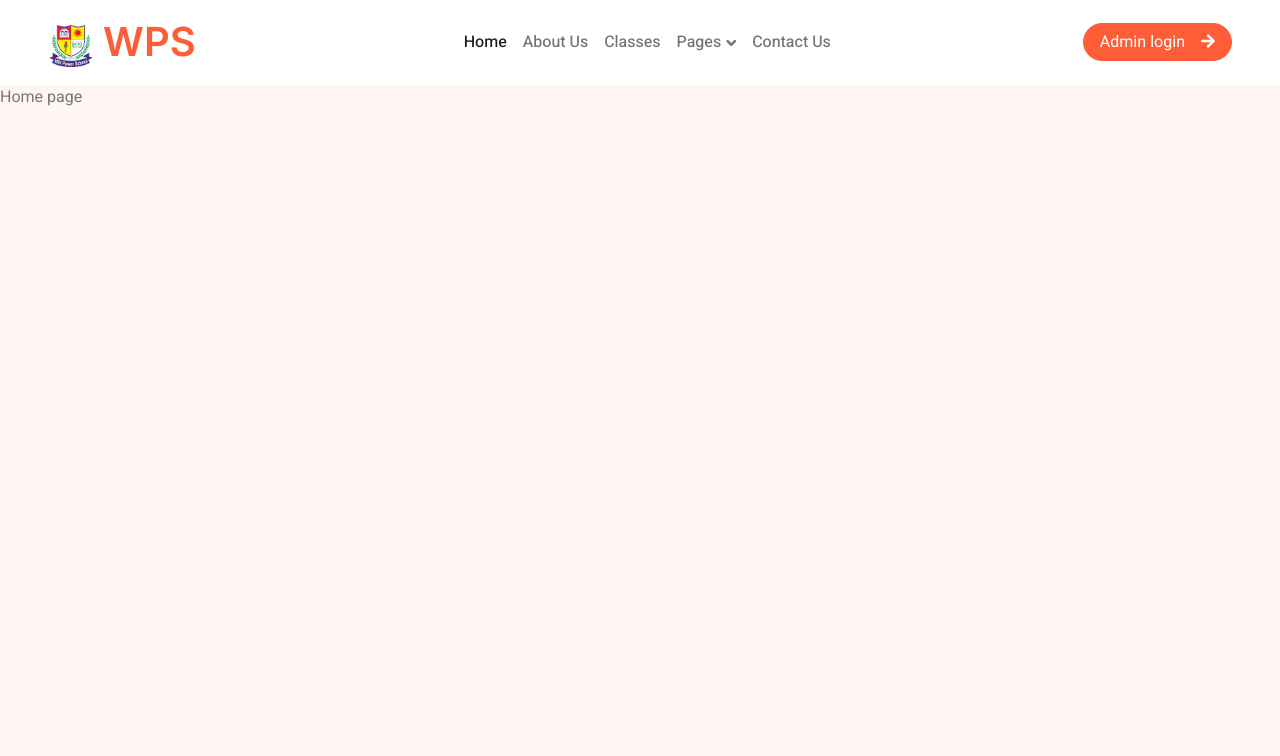
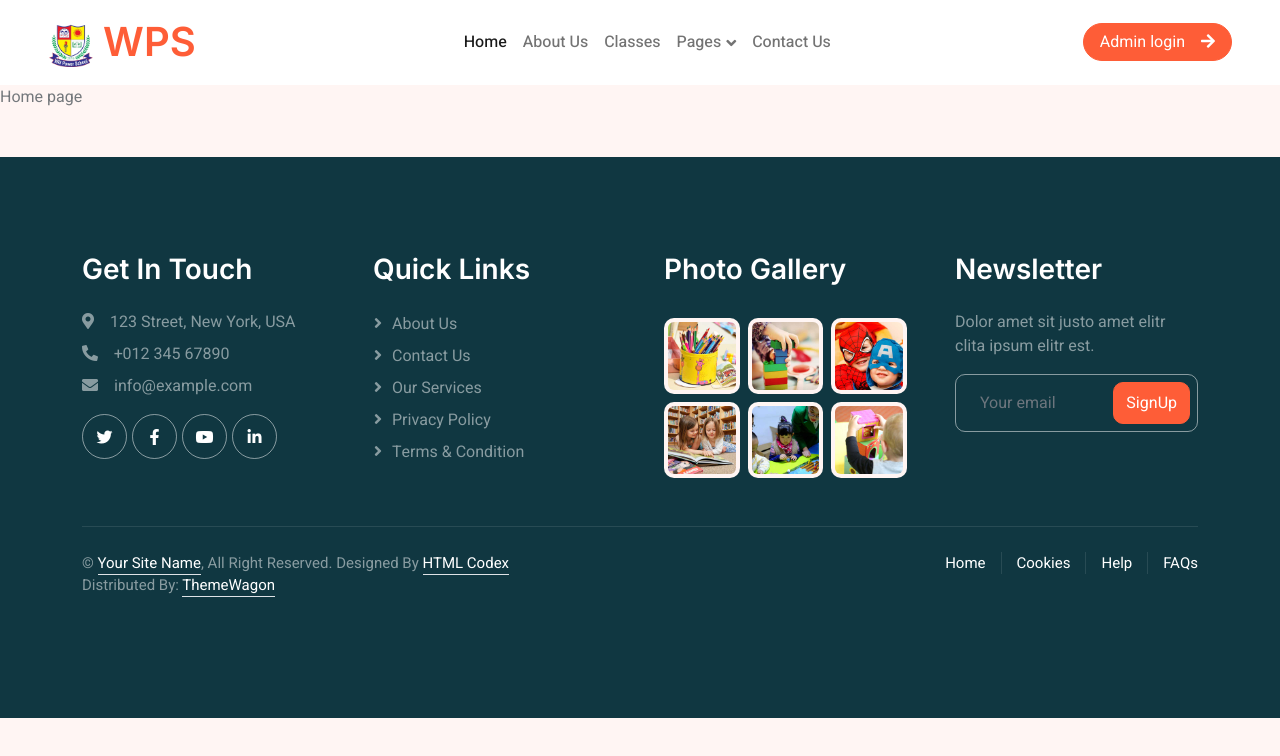
Before and after one commit to Rajib3003/larvelreact, a React (Vite) app in the folder frontendReact/: page / in a window 1280 px wide. Shown: the top 756 px of the page. Built offline with nearby package versions, Linux system fonts and the light colour scheme.

Commit message:
footer added

```diff
--- a/frontendReact/src/App.jsx
+++ b/frontendReact/src/App.jsx
@@ -4,11 +4,12 @@
 // import ProductList from "./product/list"
 // import List from "./product/list"
 import { BrowserRouter as Router, Routes, Route } from 'react-router-dom';
-import Home from './pages/Home';
 
 
 import Header from './layout/header';
 import ProductList from './product/list';
+import Home from './pages/Home';
+import Footer from './layout/footer';
 
 
 function App() {
@@ -23,6 +24,7 @@ function App() {
 
 
     </Routes>
+    <Footer />
   </Router>
   )
 }
--- /dev/null
+++ b/frontendReact/src/layout/Footer.jsx
@@ -0,0 +1,87 @@
+import Uparrow from "./Uparrow";
+
+export default function Footer() {
+    return (
+      <div className="container-fluid bg-dark text-white-50 footer pt-5 mt-5 wow fadeIn" data-wow-delay="0.1s">
+        <div className="container py-5">
+          <div className="row g-5">
+            <div className="col-lg-3 col-md-6">
+              <h3 className="text-white mb-4">Get In Touch</h3>
+              <p className="mb-2"><i className="fa fa-map-marker-alt me-3"></i>123 Street, New York, USA</p>
+              <p className="mb-2"><i className="fa fa-phone-alt me-3"></i>+012 345 67890</p>
+              <p className="mb-2"><i className="fa fa-envelope me-3"></i>info@example.com</p>
+              <div className="d-flex pt-2">
+                <a className="btn btn-outline-light btn-social" href="#"><i className="fab fa-twitter"></i></a>
+                <a className="btn btn-outline-light btn-social" href="#"><i className="fab fa-facebook-f"></i></a>
+                <a className="btn btn-outline-light btn-social" href="#"><i className="fab fa-youtube"></i></a>
+                <a className="btn btn-outline-light btn-social" href="#"><i className="fab fa-linkedin-in"></i></a>
+              </div>
+            </div>
+
+            <div className="col-lg-3 col-md-6">
+              <h3 className="text-white mb-4">Quick Links</h3>
+              <a className="btn btn-link text-white-50" href="#">About Us</a>
+              <a className="btn btn-link text-white-50" href="#">Contact Us</a>
+              <a className="btn btn-link text-white-50" href="#">Our Services</a>
+              <a className="btn btn-link text-white-50" href="#">Privacy Policy</a>
+              <a className="btn btn-link text-white-50" href="#">Terms & Condition</a>
+            </div>
+
+            <div className="col-lg-3 col-md-6">
+              <h3 className="text-white mb-4">Photo Gallery</h3>
+              <div className="row g-2 pt-2">
+                <div className="col-4">
+                  <img className="img-fluid rounded bg-light p-1" src="assets/frontend_assets/img/classes-1.jpg" alt="" />
+                </div>
+                <div className="col-4">
+                  <img className="img-fluid rounded bg-light p-1" src="assets/frontend_assets/img/classes-2.jpg" alt="" />
+                </div>
+                <div className="col-4">
+                  <img className="img-fluid rounded bg-light p-1" src="assets/frontend_assets/img/classes-3.jpg" alt="" />
+                </div>
+                <div className="col-4">
+                  <img className="img-fluid rounded bg-light p-1" src="assets/frontend_assets/img/classes-4.jpg" alt="" />
+                </div>
+                <div className="col-4">
+                  <img className="img-fluid rounded bg-light p-1" src="assets/frontend_assets/img/classes-5.jpg" alt="" />
+                </div>
+                <div className="col-4">
+                  <img className="img-fluid rounded bg-light p-1" src="assets/frontend_assets/img/classes-6.jpg" alt="" />
+                </div>
+              </div>
+            </div>
+
+            <div className="col-lg-3 col-md-6">
+              <h3 className="text-white mb-4">Newsletter</h3>
+              <p>Dolor amet sit justo amet elitr clita ipsum elitr est.</p>
+              <div className="position-relative mx-auto" style={{ maxWidth: '400px' }}>
+                <input className="form-control bg-transparent w-100 py-3 ps-4 pe-5" type="text" placeholder="Your email" />
+                <button type="button" className="btn btn-primary py-2 position-absolute top-0 end-0 mt-2 me-2">SignUp</button>
+              </div>
+            </div>
+          </div>
+        </div>
+
+        <div className="container">
+          <div className="copyright">
+            <div className="row">
+              <div className="col-md-6 text-center text-md-start mb-3 mb-md-0">
+                &copy; <a className="border-bottom" href="#">Your Site Name</a>, All Right Reserved.
+                Designed By <a className="border-bottom" href="https://htmlcodex.com">HTML Codex</a>
+                <br />Distributed By: <a className="border-bottom" href="https://themewagon.com" target="_blank" rel="noreferrer">ThemeWagon</a>
+              </div>
+              <div className="col-md-6 text-center text-md-end">
+                <div className="footer-menu">
+                  <a href="#">Home</a>
+                  <a href="#">Cookies</a>
+                  <a href="#">Help</a>
+                  <a href="#">FAQs</a>
+                </div>
+              </div>
+            </div>
+          </div>
+        </div>
+      <Uparrow />
+      </div>
+    );
+  }
--- /dev/null
+++ b/frontendReact/src/layout/Uparrow.jsx
@@ -0,0 +1,50 @@
+import { useEffect, useState } from 'react';
+
+export default function Uparrow() {
+  const [showButton, setShowButton] = useState(false);
+
+  useEffect(() => {
+    const handleScroll = () => {
+      if (window.scrollY > 300) {
+        setShowButton(true);
+      } else {
+        setShowButton(false);
+      }
+    };
+
+    window.addEventListener('scroll', handleScroll);
+    return () => window.removeEventListener('scroll', handleScroll);
+  }, []);
+
+  const scrollToTop = () => {
+    window.scrollTo({
+      top: 0,
+      behavior: 'smooth'
+    });
+  };
+
+  return (
+    <div className="container-fluid bg-dark text-white-50 footer pt-5 mt-5">
+
+      {showButton && (
+        <button
+          onClick={scrollToTop}
+          className="btn btn-lg btn-primary btn-lg-square back-to-top"
+          style={{
+            position: 'fixed',
+            bottom: '20px',
+            right: '20px',
+            display: 'flex',
+            alignItems: 'center',
+            justifyContent: 'center',
+            borderRadius: '50%',
+            zIndex: 1000,
+          }}
+        >
+          <i className="bi bi-arrow-up"></i>
+
+        </button>
+      )}
+    </div>
+  );
+}
--- a/frontendReact/src/layout/header.jsx
+++ b/frontendReact/src/layout/header.jsx
@@ -14,7 +14,7 @@ export default function Header() {
       </button>
       <div className="collapse navbar-collapse" id="navbarCollapse">
         <div className="navbar-nav mx-auto">
-          <Link to="/home" className="nav-item nav-link active">Home</Link>
+          <Link to="/" className="nav-item nav-link active">Home</Link>
           <Link to="/about" className="nav-item nav-link">About Us</Link>
           <Link to="/classes" className="nav-item nav-link">Classes</Link>
           <div className="nav-item dropdown">
```
